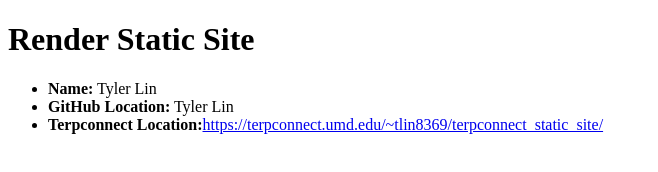
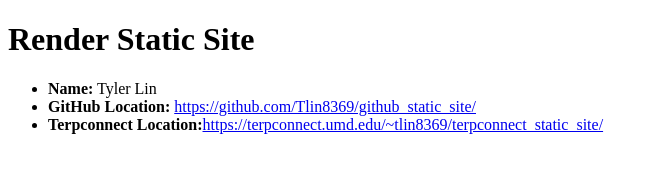
Before and after one commit to Tlin8369/github_static_site, a plain HTML site: page index.html in a window 1280 px wide. Shown: the whole page, without its empty margins (0-658 px from the left). Drawn offline with Linux system fonts and the light colour scheme.

Commit message:
Update index.html

```diff
--- a/index.html
+++ b/index.html
@@ -11,7 +11,8 @@
     <h1>Render Static Site</h1>
     <ul>
         <li><Strong>Name:</Strong> Tyler Lin</li>
-        <li><Strong>GitHub Location:</Strong> Tyler Lin</li>
+        <li><Strong>GitHub Location:</Strong> <a href="https://github.com/Tlin8369/github_static_site/">https://github.com/Tlin8369/github_static_site/</a>
+      </li></li>
         <li><Strong>Terpconnect Location:</Strong><a href="https://terpconnect.umd.edu/~tlin8369/terpconnect_static_site/">https://terpconnect.umd.edu/~tlin8369/terpconnect_static_site/</a>
       </li>
     </ul>
```
